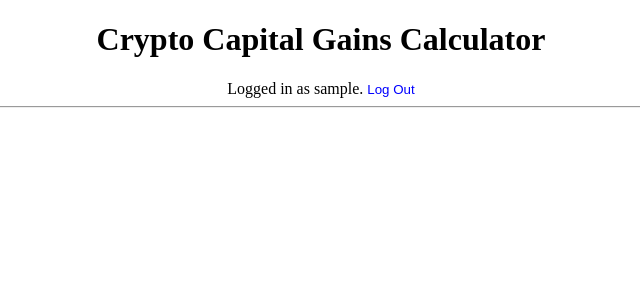
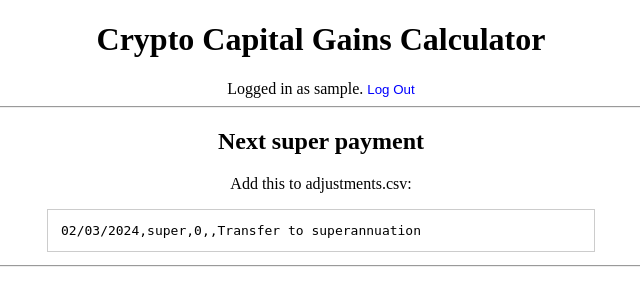
Before and after one commit to jackmurray90/ccgc, a Django app: page /calculate in a window 1280 px wide. Shown: the top 306 px of the page, without its empty margins (319-959 px from the left). Run offline with Django 5.2, Linux system fonts and the light colour scheme; the visitor is signed in with stand-in values (Sample User, id 1); data that the repository does not hold is empty.

Commit message:
add calculation of next super transfer

```diff
--- a/ccgc/engine/main.py
+++ b/ccgc/engine/main.py
@@ -213,32 +213,18 @@ def calculate(csv_files):
             ),
         )
 
-    return result
-
-    print(
-        "Total all-time profit if you sold everything now:",
-        round(remaining_btc * current_rate - remaining_spent + all_total_profit, 2),
-    )
-    print()
-    if buys:
-        print(
-            "Next discount date", buys[0].timestamp.replace(year=buys[0].timestamp.year + 1)
-        )
-        print()
-
-    print("Next super monthly payment would look like this in adjustments.csv:")
-    print()
     total_super_btc = 0
     while super_monthly_payment > 0:
-        if buys[-1].aud_amount >= super_monthly_payment:
-            fraction = super_monthly_payment / buys[-1].aud_amount
-            total_super_btc += buys[-1].asset_amount * fraction
+        if not remaining_buys["BTC"]:
+            break
+        if remaining_buys["BTC"][-1].aud_amount >= super_monthly_payment:
+            fraction = super_monthly_payment / remaining_buys["BTC"][-1].aud_amount
+            total_super_btc += remaining_buys["BTC"][-1].asset_amount * fraction
             break
         else:
-            total_super_btc += buys[-1].asset_amount
-            super_monthly_payment -= buys[-1].aud_amount
-            buys = buys[:-1]
-    print(
-        f"{datetime.now().strftime('%d/%m/%Y')},Super,{round(total_super_btc, 8)},,Transfer to superannuation"
-    )
-    print()
+            total_super_btc += remaining_buys["BTC"][-1].asset_amount
+            super_monthly_payment -= remaining_buys["BTC"][-1].aud_amount
+            remaining_buys["BTC"] = remaining_buys["BTC"][:-1]
+    result.next_super_payment = f"{datetime.now().strftime('%d/%m/%Y')},super,{round(total_super_btc, 8)},,Transfer to superannuation"
+
+    return result
--- a/ccgc/engine/models.py
+++ b/ccgc/engine/models.py
@@ -70,3 +70,4 @@ class CalculationResult(BaseModel):
     annual_summaries: List[AnnualSummary] = []
     adjustments: List[Adjustment] = []
     remaining_balances: List[RemainingBalance] = []
+    next_super_payment: str = None
--- a/ccgc/templates/calculate.html
+++ b/ccgc/templates/calculate.html
@@ -92,6 +92,13 @@
     <hr/>
   {% endif %}
 
+  {% if user.is_staff and result.next_super_payment %}
+    <h2>Next super payment</h2>
+    <p>Add this to adjustments.csv:</p>
+    <pre>{{ result.next_super_payment }}</pre>
+    <hr/>
+  {% endif %}
+
   {% if result.events %}
     <h2>Breakdown of taxable events</h2>
     <table>
```
